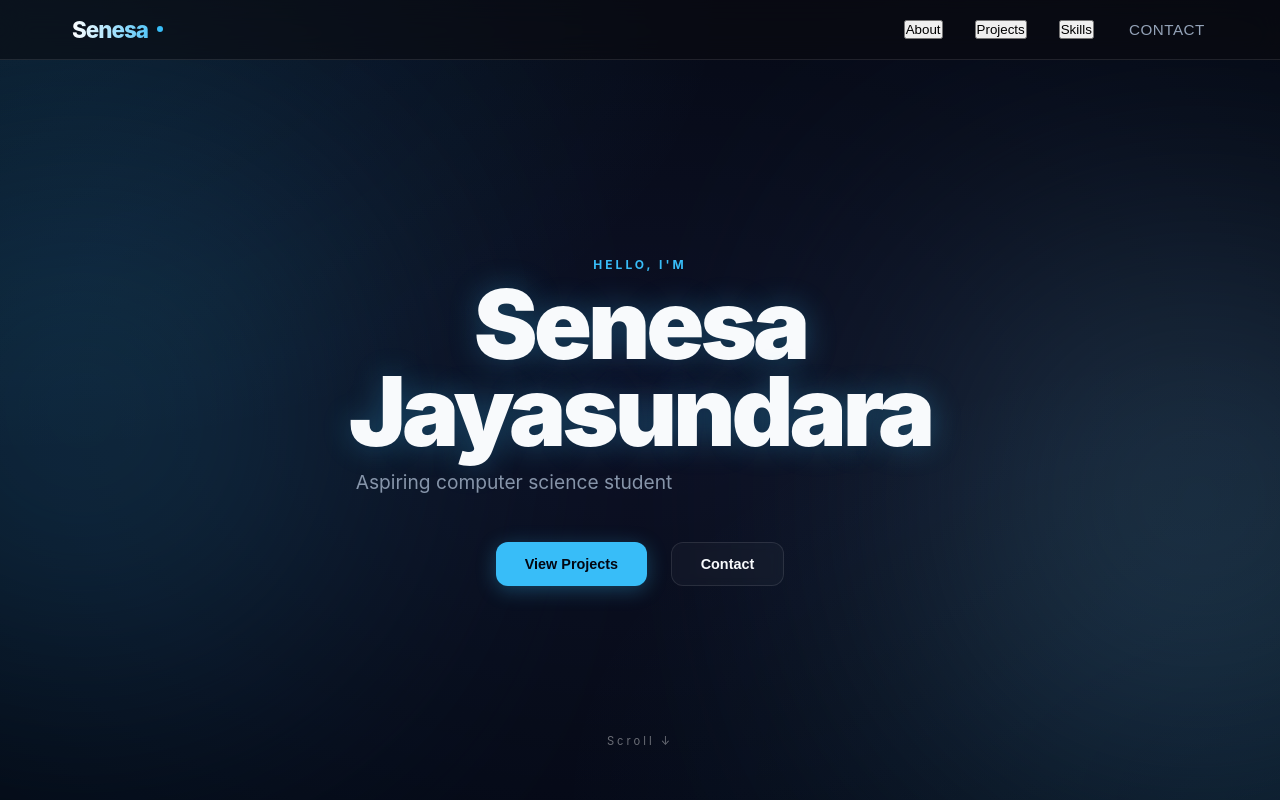
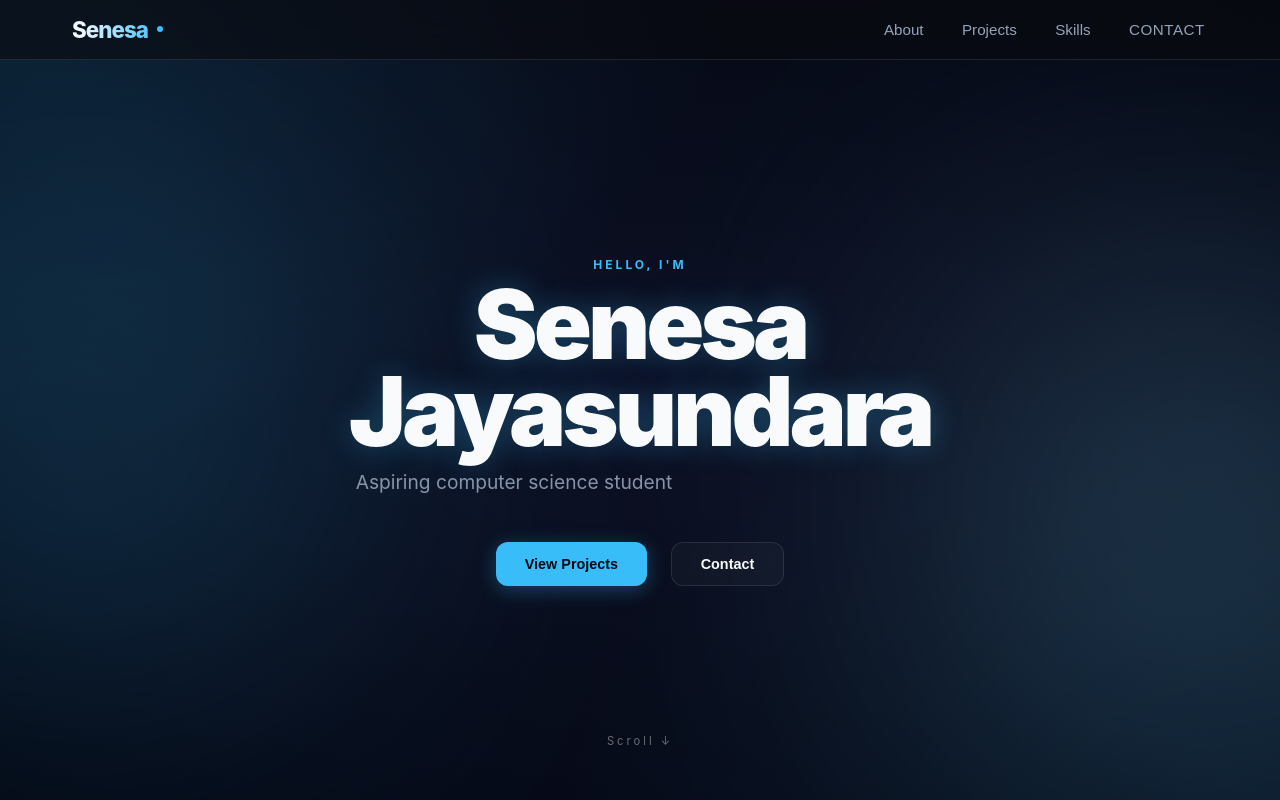
Before and after one commit to senesaJaysundara/Portfolio, a React (Vite) app in the folder portfolio--/: page / in a window 1280 px wide. Shown: the top 800 px of the page. Built offline with nearby package versions, Linux system fonts and the light colour scheme.

Commit message:
Deleted an image and changes in App.tsx

```diff
--- a/portfolio--/src/App.tsx
+++ b/portfolio--/src/App.tsx
@@ -47,9 +47,9 @@ function App() {
         <span className="logo">Senesa</span>
 
         <nav className="nav-links">
-          <button onClick={() => document.getElementById('about')?.scrollIntoView({behavior: 'smooth'})}>About</button>
-          <button onClick={() => document.getElementById('projects')?.scrollIntoView({behavior: 'smooth'})}>Projects</button>
-          <button onClick={() => document.getElementById('skills')?.scrollIntoView({behavior: 'smooth'})}>Skills</button>
+          <button className='nav-link-btn' onClick={() => document.getElementById('about')?.scrollIntoView({behavior: 'smooth'})}>About</button>
+          <button className='nav-link-btn'  onClick={() => document.getElementById('projects')?.scrollIntoView({behavior: 'smooth'})}>Projects</button>
+          <button className='nav-link-btn'  onClick={() => document.getElementById('skills')?.scrollIntoView({behavior: 'smooth'})}>Skills</button>
           <button className="nav-link-btn nav-cta" onClick={() => document.getElementById('contact')?.scrollIntoView({behavior: 'smooth'})}>Contact</button>
         </nav>
       </div>
```
Also changed, not shown: 1 other file (tests, documents, lock files or other folders).
